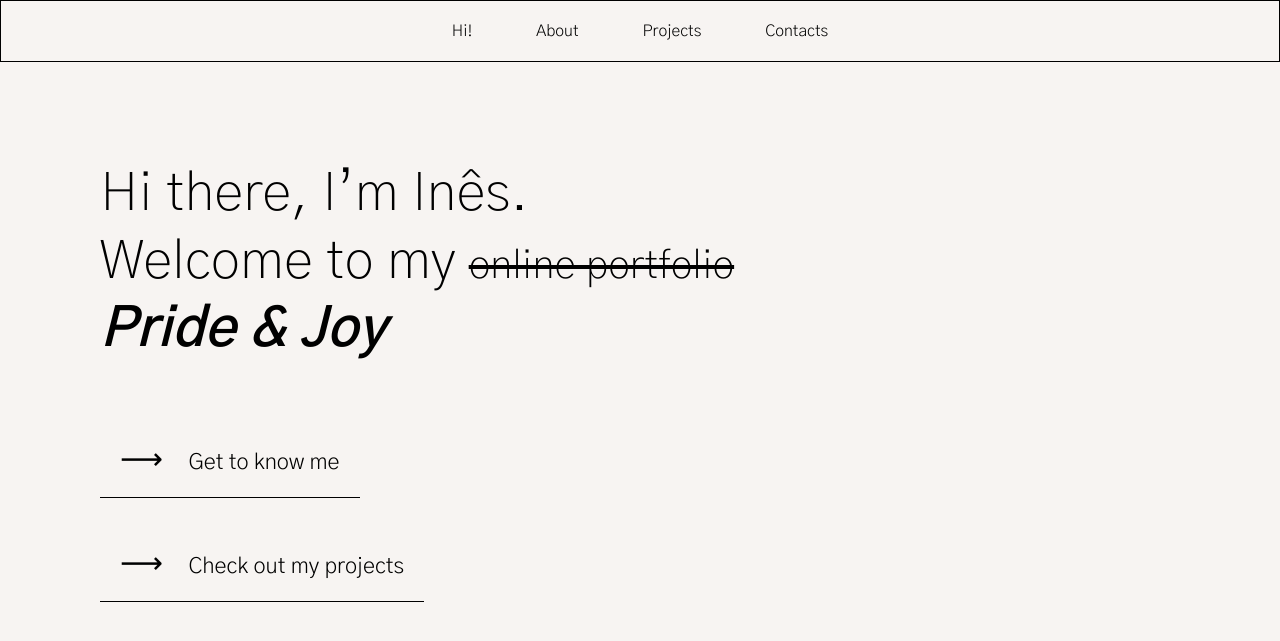
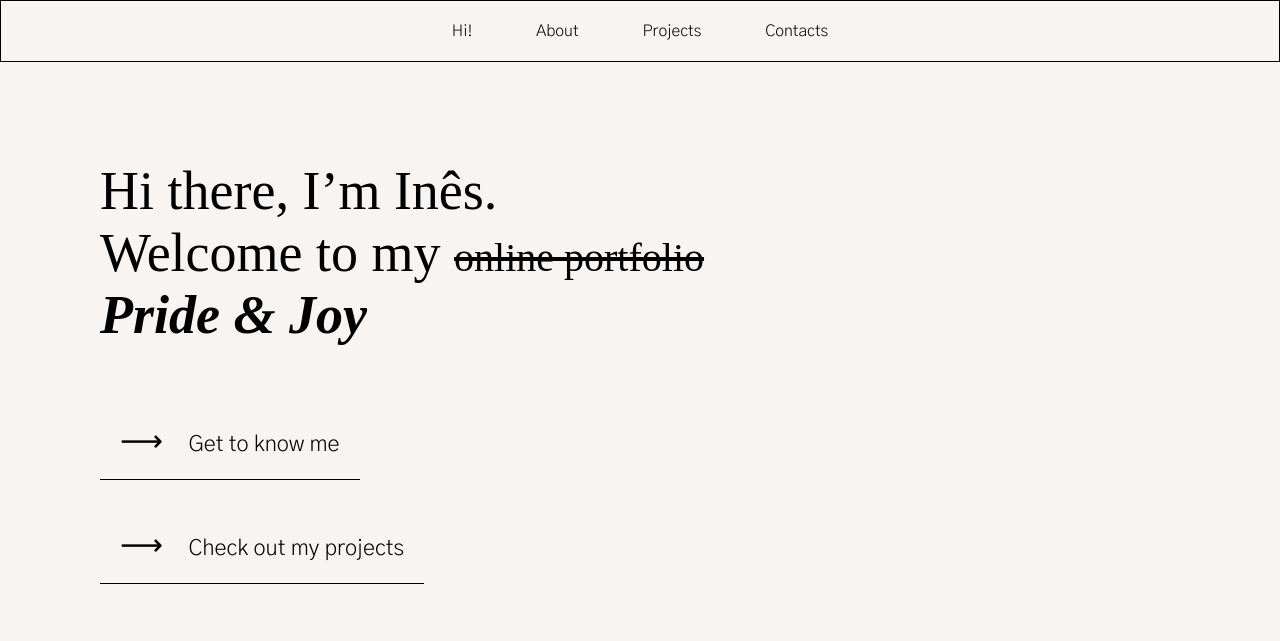
Before and after one commit to inesclsilva/inesclsilva.github.io, a Jekyll site: the page built from index.html, in a window 1280 px wide and 900 px high. Shown: the top 641 px of the window. Built offline with Jekyll 4.4.1, drawn with Linux system fonts in a browser that asks for light colours.

Commit message:
Atualização de fonts

```diff
--- a/_includes/head.html
+++ b/_includes/head.html
@@ -3,7 +3,7 @@
     <meta charset="utf-8">
     <meta name="viewport" content="width=device-width, initial-scale=1.0">
     <link rel="stylesheet" type="text/css" href="/assets/css/style.css">
-    <!-- <link href="https://fonts.googleapis.com/css?family=Noto+Serif+TC:200,300,400,500,600" rel="stylesheet"> -->
+    <link href="https://fonts.googleapis.com/css?family=Noto+Serif+TC:200,300,400,500,600" rel="stylesheet">
     <link href="https://fonts.googleapis.com/css?family=Gothic+A1:200,300,400,500,600" rel="stylesheet">
     <link rel="icon" href="images/favicon.png">
 </head>
--- a/_sass/style.scss
+++ b/_sass/style.scss
@@ -1,11 +1,11 @@
 * {
     box-sizing: border-box;
-    font-family: 'Gothic A1', sans-serif;
 }
 
 body {
     padding: 0;
     margin: 0;
+    font-family: 'Gothic A1', sans-serif;
     font-weight: 300;
     background-color: #F7F4F2;
 }
@@ -54,10 +54,12 @@ a:hover {
 h1 {
     margin: 0;
     font-size: 54px;
+    font-family: 'Noto Serif TC', serif;
     font-weight: 200;
 }
 
 h2 {
+    font-family: 'Noto Serif TC', serif;
     font-weight: 200;
     font-size: 30px;
     font-size: 30px;
@@ -77,6 +79,7 @@ h2 span {
 h3 {
     width: auto;
     font-size: 24px;
+    font-family: 'Noto Serif TC', serif;
     font-weight: 200;
     text-align: left;
     margin: auto;
@@ -91,6 +94,7 @@ p {
     width: 640px;
     margin-top: 60px;
     font-size: 22px;
+    font-family: 'Gothic A1', sans-serif;
     font-weight: 300;
     line-height: 1.6;
 }
```
